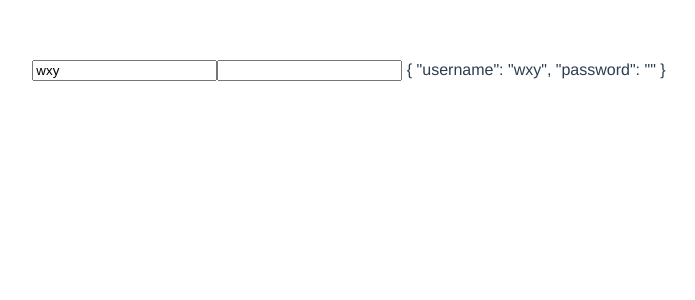
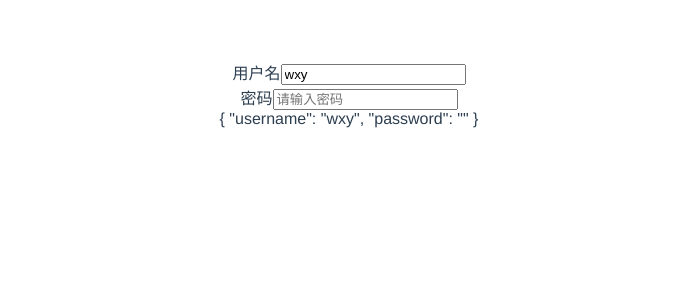
Before and after one commit to XinYueXiao/learnVue, a Vue app: page / in a window 1280 px wide. Shown: the top 300 px of the page, without its empty margins (291-986 px from the left). Built offline with nearby package versions, Linux system fonts and the light colour scheme.

Commit message:
单个必填项校验

```diff
--- a/package.json
+++ b/package.json
@@ -8,6 +8,7 @@
     "lint": "vue-cli-service lint"
   },
   "dependencies": {
+    "async-validator": "^3.2.0",
     "core-js": "^2.6.5",
     "vue": "^2.6.10"
   },
--- /dev/null
+++ b/src/components/form/KForm.vue
@@ -0,0 +1,23 @@
+<template>
+  <div>
+    <slot></slot>
+  </div>
+</template>
+<script>
+export default {
+  provide() {
+    return {
+      form: this
+    };
+  },
+  props: {
+    model: {
+      type: Object,
+      required: true
+    },
+    rules: {
+      type: Object
+    }
+  }
+};
+</script>
--- /dev/null
+++ b/src/components/form/KFromItem.vue
@@ -0,0 +1,66 @@
+<template>
+  <div>
+    <label v-if="label">{{label}}</label>
+    <slot></slot>
+    <!-- 需要input触发校验 -->
+    <p class="error" v-if="error">{{error}}</p>
+  </div>
+</template>
+<script>
+import Schema from "async-validator";
+export default {
+  inject: ["form"],
+  props: {
+    label: {
+      type: String,
+      default: ""
+    },
+    prop: {
+      type: String
+    }
+  },
+  data() {
+    return {
+      error: ""
+    };
+  },
+  mounted() {
+    this.$on("validate", () => {
+      this.validate();
+    });
+  },
+  methods: {
+    validate() {
+      //获取校验规则和当前值
+      //此处使用form需要inject到form
+      //this.prop需要提前声明
+      const rules = this.form.rules[this.prop];
+      const value = this.form.model[this.prop];
+
+      //创建Schema实例
+      const schema = new Schema({
+        [this.prop]: rules
+      });
+
+      //使用该实例执行校验
+      schema.validate(
+        {
+          [this.prop]: value
+        },
+        errors => {
+          if (errors) {
+            this.error = errors[0].message;
+          } else {
+            this.error = "";
+          }
+        }
+      );
+    }
+  }
+};
+</script>
+<style scoped>
+.error {
+  color: #f00;
+}
+</style>
--- a/src/components/form/KInput.vue
+++ b/src/components/form/KInput.vue
@@ -1,8 +1,10 @@
 <template>
-  <input :type="type" @input="onInput" :value="value" />
+  <!-- v-bind="$attrs" 的作用是直接使用父级传过来的属性 -->
+  <input :type="type" @input="onInput" :value="value" v-bind="$attrs" />
 </template>
 <script>
 export default {
+  inheritAttrs: false,
   props: {
     type: {
       type: String,
@@ -16,6 +18,7 @@ export default {
   methods: {
     onInput(e) {
       this.$emit("input", e.target.value);
+      this.$parent.$emit("validate");
     }
   }
 };
--- a/src/components/form/index.vue
+++ b/src/components/form/index.vue
@@ -1,18 +1,35 @@
 <template>
   <div>
-    <k-input v-model="model.username"></k-input>
-    <k-input v-model="model.password" type="password"></k-input>
+    <KForm :model="model" :rules="rules">
+      <KFromItem label="用户名" prop="username">
+        <!--子集可通过 v-bind="$attrs" 获取placeholder="请输入用户名" 此类信息  -->
+        <k-input v-model="model.username" placeholder="请输入用户名"></k-input>
+      </KFromItem>
+      <KFromItem label="密码" prop="password">
+        <k-input v-model="model.password" type="password" placeholder="请输入密码"></k-input>
+      </KFromItem>
+    </KForm>
     {{model}}
   </div>
 </template>
 <script>
 import KInput from "./KInput.vue";
+import KFromItem from "./KFromItem";
+import KForm from "./KForm";
 export default {
   data() {
     return {
-      model: { username: "wxy", password: "" }
+      model: { username: "wxy", password: "" },
+      rules: {
+        username: { required: true, message: "必填项" },
+        password: { required: true, message: "必填项" }
+      }
     };
   },
-  components: { KInput }
+  components: {
+    KInput,
+    KFromItem,
+    KForm
+  }
 };
 </script>
```
Also changed, not shown: 1 other file (tests, documents, lock files or other folders).
